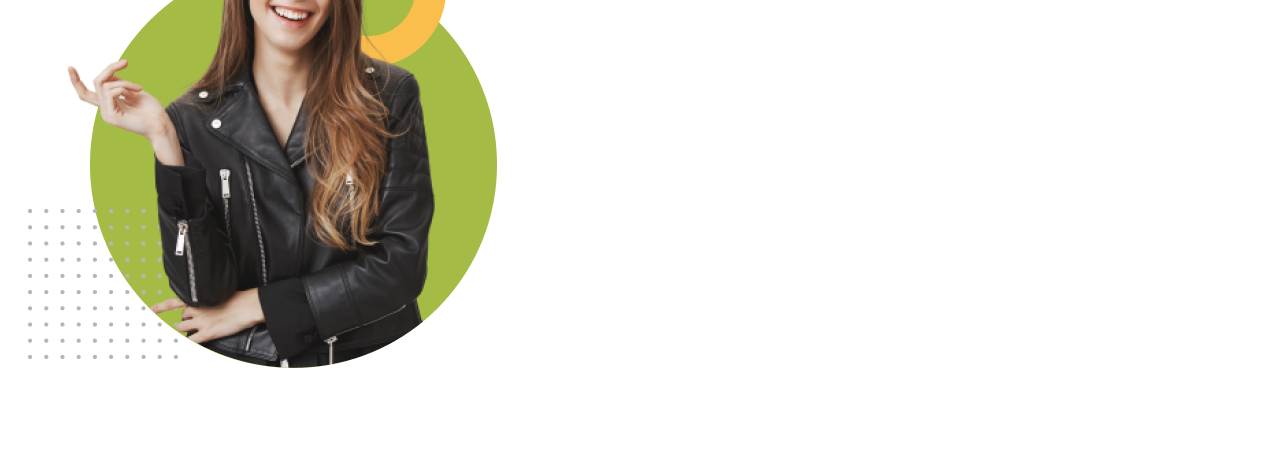
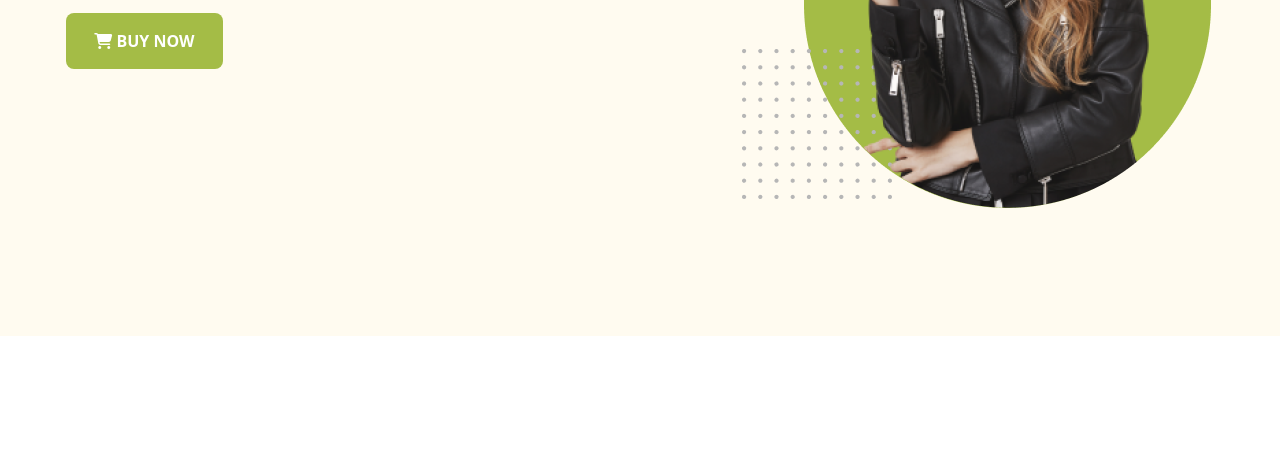
Before and after one commit to shufolislam1/penguine-project-tailwand, a plain HTML site: page index.html in a window 1280 px wide. Shown: the part 327-800 px from the top of the page. Drawn offline with nearby package versions, Linux system fonts and the light colour scheme.

Commit message:
50% completed

```diff
--- a/index.html
+++ b/index.html
@@ -13,6 +13,7 @@
         extend: {
           colors: {
             clifford: '#da373d',
+            penguine: '#FFFBF0',
           }
         }
       }
@@ -22,8 +23,8 @@
 </head>
 <body>
   <!-- start header -->
-  <header>
-      <section class="container mx-auto px-7">
+  <header class="bg-penguine pt-12 pb-32">
+      <section class="container mx-auto sm:flex items-center justify-around">
         <div class="space-y-4">
           <h1 class="text-5xl uppercase font-bold">
             <span class="text-yellow-400">Be The penguine</span>
```
